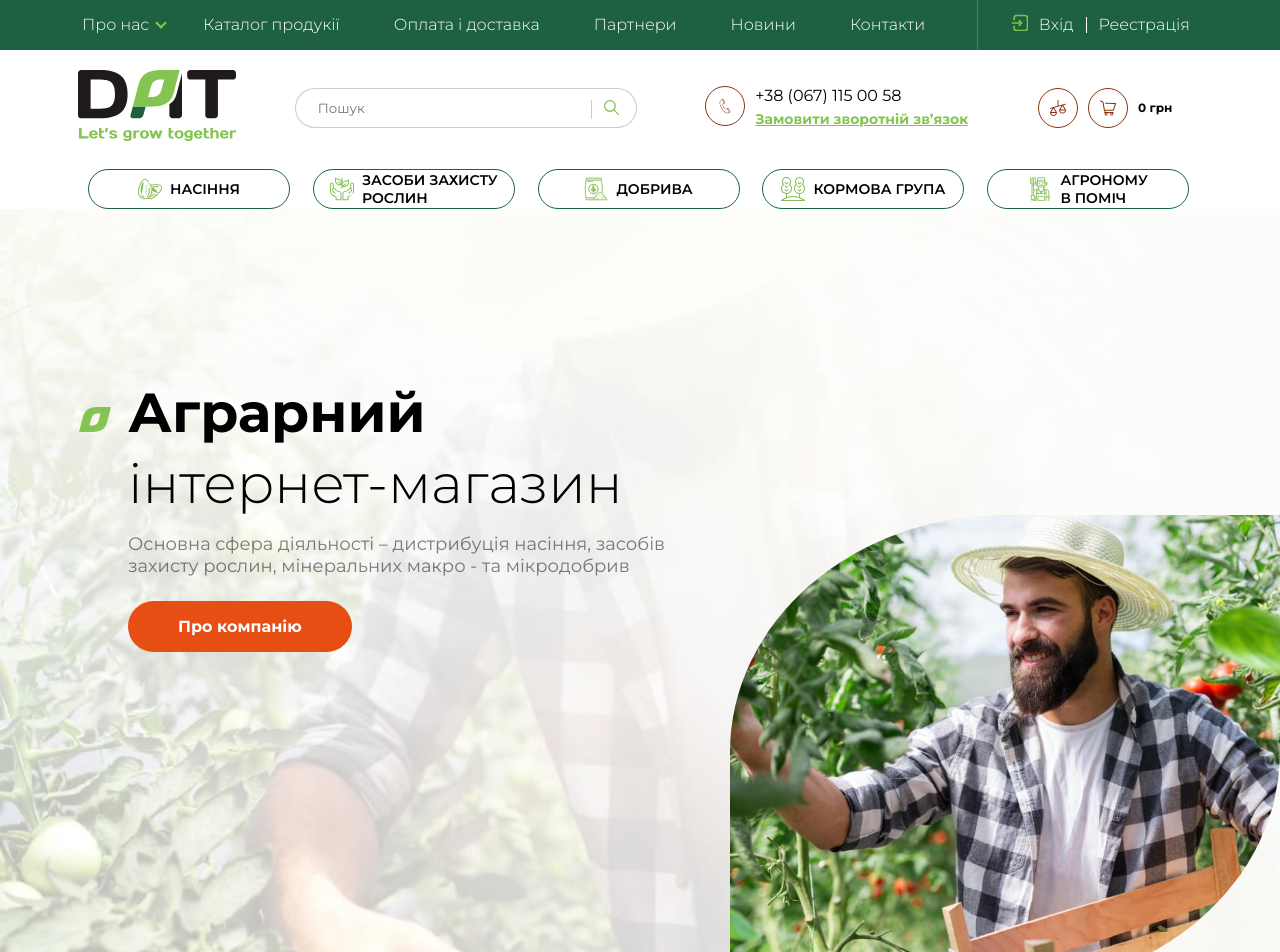
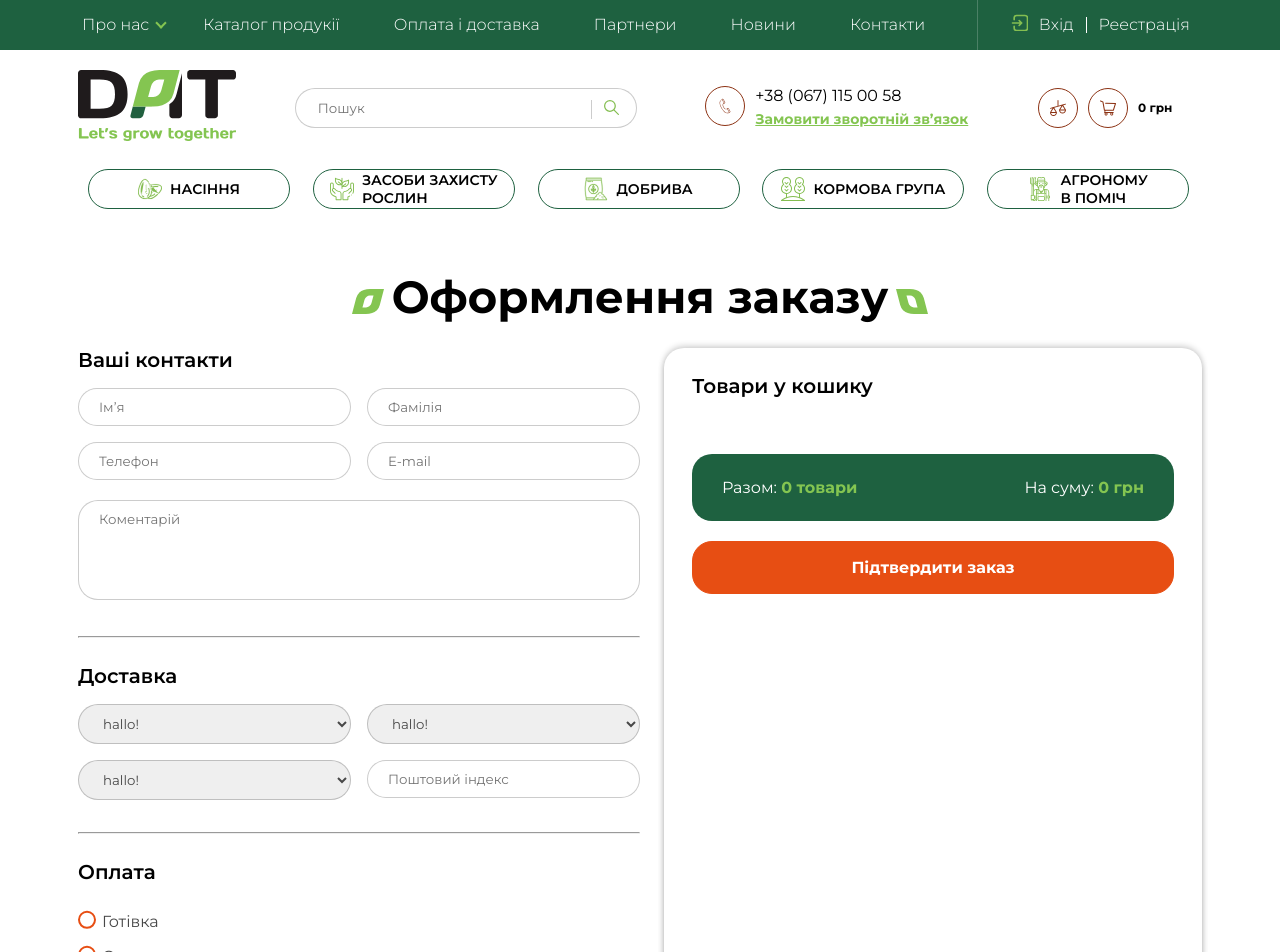
Before and after one commit to Dantrag13/datsite, a React (Create React App) app: page / in a window 1280 px wide. Shown: the top 952 px of the page. Built offline with nearby package versions, Linux system fonts and the light colour scheme.

Commit message:
order verification 30% done

```diff
--- a/src/App.js
+++ b/src/App.js
@@ -9,6 +9,7 @@ import './styles/App.scss';
 import ProductCartProvider from './components/ProductCart/ProductCart';
 import ScrollToTop from './components/ScrollToTop/ScrollToTop';
 import OrderComplete from './components/OrderComplete/OrderComplete';
+import OrderVerification from './components/OrderVerification/OrderVerification';
 
 function App() {
   return (
@@ -16,7 +17,8 @@ function App() {
       <ProductCartProvider>
         <Header />
         <Routes>
-          <Route path='/' element={<Main />} />
+          <Route path='/order-verifivation' element={<Main />} />
+          <Route path='/' element={<OrderVerification />} />
           <Route path='/store' element={<GoodsStore />} >
             <Route index element={<GoodsStore />} />
             <Route path='seeds' element={<GoodsStore />} />
@@ -25,8 +27,9 @@ function App() {
             <Route path='feed-group' element={<GoodsStore />} />
             <Route path='agro-to-help' element={<GoodsStore />} />
           </Route>
+          <Route path='/product' element={<ProductPage />} />
           <Route path='/order-complete' element={<OrderComplete />} />
-          <Route path='/product' element={<ProductPage />} />
+          {/* <Route path='/order-verifivation' element={<OrderVerification />} /> */}
           <Route path='*' element={<Main />} />
         </Routes>
         <Footer />
--- a/src/components/HeaderSearchbar/SearcBarCart.jsx
+++ b/src/components/HeaderSearchbar/SearcBarCart.jsx
@@ -20,10 +20,9 @@ function SearcBarCart() {
   useEffect(() => {
     if (myCart.cart.length > 0) {
       let money = 0;
-      let items = 0;
+      let items = myCart.cart.length;
       myCart.cart.forEach((item) => {
         money += (Number(item.price) * Number(item.incart));
-        items += Number(item.incart);
       });
       setCartTotalPrice(money);
       setCartItemsCount(items);
--- /dev/null
+++ b/src/components/OrderVerification/OrderVerification.jsx
@@ -0,0 +1,112 @@
+import React from 'react';
+import '../../styles/orderverification.scss';
+import { useProductCart } from '../ProductCart/ProductCart';
+
+function OrderVerification() {
+
+  const myCart = useProductCart();
+
+  function cartSummary() {
+    let sum = 0;
+    if (myCart.cart.length > 0) {
+      myCart.cart.forEach(elem => {
+        sum += (Number(elem.price) * Number(elem.incart));
+
+      });
+      return sum;
+    } else {
+      return 0;
+    }
+  }
+  const summ = cartSummary();
+
+  return (
+    <div className="order-verify">
+      <div className="wrapper-main order-verify__wrapper">
+        <h2 className="order-verify__titel">Оформлення заказу</h2>
+        <div className="order-verify__content__wrapper">
+          <div className="order-verify__form__container">
+            <form className="order-verify__form">
+              <div className="order__form__contacts-title">Ваші контакти</div>
+              <div className="order__form__contacts__wrapper">
+                <div className="order__form__contacts__inputs"><input type="text" placeholder="Ім’я" /></div>
+                <div className="order__form__contacts__inputs"><input type="text" placeholder="Фамілія" /></div>
+                <div className="order__form__contacts__inputs"><input type="text" placeholder="Телефон" /></div>
+                <div className="order__form__contacts__inputs"><input type="text" placeholder="E-mail" /></div>
+              </div>
+              <div className="order__form__contacts__textarea">
+                <textarea name="" placeholder="Коментарій"></textarea>
+              </div>
+              <hr className="style-hr" />
+              <div className="order__form__delivery-title">Доставка</div>
+              <div className="order__form__selects__container">
+                <div className="order__form__delivery__selects">
+                  <select name="noname" id="" placeholder="Поштовий індекс">
+                    <option value="placeholder">hallo!</option>
+                  </select>
+                </div>
+                <div className="order__form__delivery__selects">
+                  <select name="noname" id="" placeholder="Поштовий індекс">
+                    <option value="placeholder">hallo!</option>
+                  </select>
+                </div>
+                <div className="order__form__delivery__selects">
+                  <select name="noname" id="" placeholder="Поштовий індекс">
+                    <option value="placeholder">hallo!</option>
+                  </select>
+                </div>
+                <div className="order__form__delivery__input"><input type="text" placeholder="Поштовий індекс" /></div>
+              </div>
+              <hr className="style-hr" />
+              <div className="order__form__payment-title">Оплата</div>
+              <div className="order__form__radio__container">
+                <label className="form-control order__form__label">
+                  <input type="radio" name="radio" className="order__form__input" />
+                  Готівка
+                </label>
+                <label className="form-control order__form__label">
+                  <input type="radio" name="radio" className="order__form__input" />
+                  Оплата картою
+                </label>
+                <label className="form-control order__form__label">
+                  <input type="radio" name="radio" className="order__form__input" />
+                  Оплата картою онлайн
+                </label>
+              </div>
+            </form>
+          </div>
+          <div className="order-verify__in-cart__container">
+            <div className="order-verify__title">Товари у кошику</div>
+            <ul className="order-verify__list">
+              {Boolean(myCart.cart.length === 0) ? ""
+                :
+                myCart.cart.map((item) => {
+                  return (
+                    <li className="order-verify__item" key={item.id}>
+                      <div className="order-verify__item__title-style">
+                        <div className="order-verify__item__title">{item.name}</div>
+                        <button className="order-verify__item__btn">X</button>
+                      </div>
+                      <div className="order-verify__item__image-price-style">
+                        <div className="order-verify__item__image"><img src={item.images[0]} alt={item.name} /></div>
+                        <div className="order-verify__item__price">{item.price} грн</div>
+                        <div className="order-verify__item__quantity">x{item.incart}</div>
+                      </div>
+                    </li>
+                  );
+                })
+              }
+            </ul>
+            <div className="order-verify__summary__container">
+              <div className="order__items">Разом: <span>{myCart.cart.length} товари</span></div>
+              <div className="order__price">На суму: <span>{summ} грн</span></div>
+            </div>
+            <button className="order-verify__confirm__btn">Підтвердити заказ</button>
+          </div>
+        </div>
+      </div>
+    </div>
+  );
+}
+
+export default OrderVerification;
--- a/src/components/ProductCart/ProductCart.jsx
+++ b/src/components/ProductCart/ProductCart.jsx
@@ -36,18 +36,31 @@ function ProductCartProvider({ children }) {
         }
       });
     }
-    // const newItem = [...productCart, { ...product, incart: 1 }];
-    // setProductCart(newItem);
   }
-  console.log(productCart);
+  function incrementProductInCart(product, index) {
+    const changedItem = { ...product, incart: (product.incart + 1) }
+    const newItem = [...productCart];
+    newItem[index] = changedItem;
+    setProductCart(newItem);
 
+  }
+  function decrementProductInCart(product, index) {
+    if (product.incart > 1) {
+      const changedItem = { ...product, incart: (product.incart - 1) }
+      const newItem = [...productCart];
+      newItem[index] = changedItem;
+      setProductCart(newItem);
+    }
+  }
 
   return (
     <CartContext.Provider value={{
       cart: productCart,
       addToCart,
       cartVisible: isCartVisible,
-      cartVisibleToggle: cartVisibilityToggle
+      cartVisibleToggle: cartVisibilityToggle,
+      addProduct: incrementProductInCart,
+      removeProduct: decrementProductInCart
     }}>
       {children}
     </CartContext.Provider>
--- a/src/components/StoreProducts/StoreProducts.jsx
+++ b/src/components/StoreProducts/StoreProducts.jsx
@@ -25,7 +25,7 @@ function StoreProducts({ products }) {
               </div>
             </li>
           </Link>
-        )
+        );
       })
       }
     </ul>
--- a/src/styles/productcart.scss
+++ b/src/styles/productcart.scss
@@ -25,6 +25,7 @@
   background-color: rgba(244, 238, 236, 1);
   border-radius: 20px;
   position: relative;
+  max-height: 86%;
 
   @media screen and (max-width: 620px) {
     padding: 20px;
@@ -70,7 +71,7 @@
 }
 
 .modal__scroll__container {
-  max-height: 84vh;
+  max-height: 64vh;
   overflow-y: auto;
 }
 
@@ -221,7 +222,7 @@
 .quantity__wrapper {
   display: flex;
   align-items: center;
-  margin-left: 120px;
+  margin-left: auto;
   padding-right: 40px;
 
   @media screen and (max-width: 1060px) {
@@ -247,7 +248,7 @@
   font-weight: 700;
 }
 
-.quantity__decriment {
+.quantity__decrement {
   display: flex;
   justify-content: center;
   align-items: center;
```
Also changed, not shown: src/components/CartModal/CartModal.jsx (+19 -15 lines).
